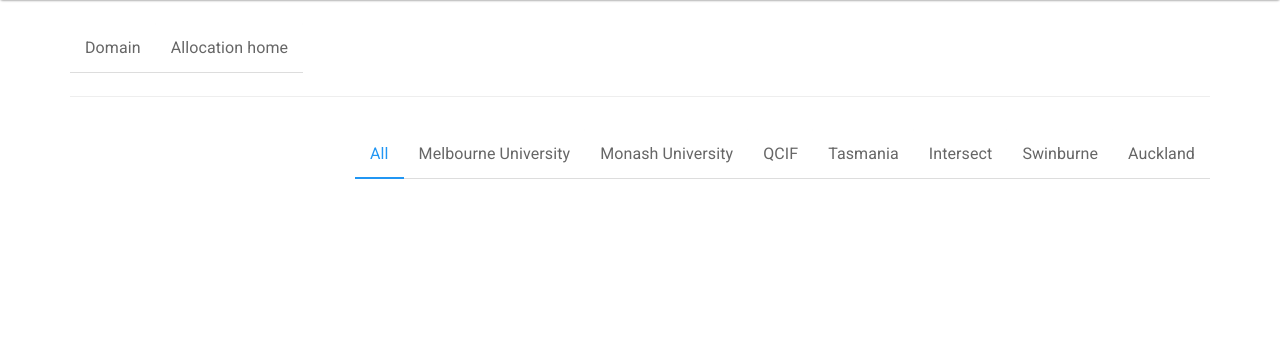
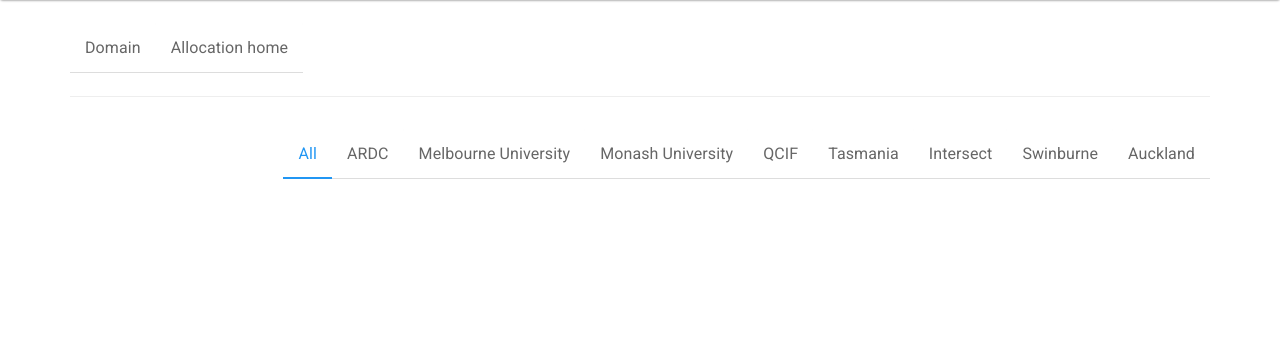
Before and after one commit to NeCTAR-RC/langstroth, a Django app: template langstroth/templates/composition.html in a window 1280 px wide. Shown: the part 68-405 px from the top of the page. Run offline with Django 3.2, Linux system fonts and the light colour scheme; the template is opened without the code that fills it, so the values that code supplies are empty; some libraries are stand-ins or nearby versions.

Commit message:
Add ARDC site to composition menu
Change-Id: I8c68178c6daca43ae63aad71ed4551fbeb009157

```diff
--- a/langstroth/templates/composition.html
+++ b/langstroth/templates/composition.html
@@ -23,6 +23,7 @@
   <div class="container">
     <ul id="graph-buttons" class="nav nav-tabs pull-right">
       <li id="all" class="active"><a href="#" data-toggle="tab">All</a></li>
+      <li id="ardc"><a href="#" data-toggle="tab">ARDC</a></li>
       <li id="melbourne"><a href="#" data-toggle="tab">Melbourne University</a></li>
       <li id="monash"><a href="#" data-toggle="tab">Monash University</a></li>
       <li id="qld"><a href="#" data-toggle="tab">QCIF</a></li>
```
